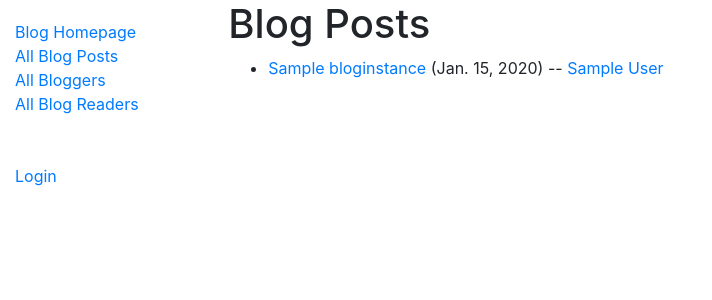
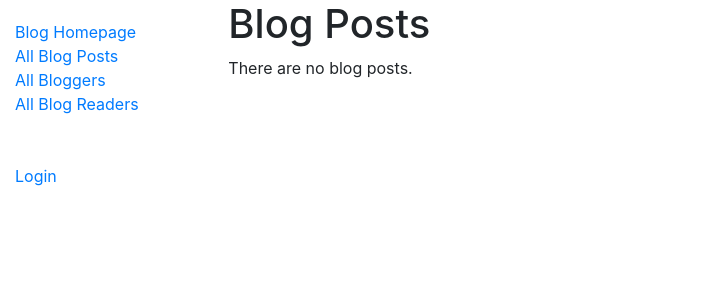
Before and after one commit to momentum-cohort-2019-05/w4-miniblog-phamm89, a Django app: page /blog/blogs in a window 1280 px wide. Shown: the top 300 px of the page, without its empty margins (0-712 px from the left). Run offline with Django 3.2, Linux system fonts and the light colour scheme; tables that the repository leaves empty hold one stand-in row (values such as "Sample post"); data that the repository does not hold is empty; some libraries are stand-ins or nearby versions.

Commit message:
Starting over without BlogInstance

```diff
--- a/diyblog/urls.py
+++ b/diyblog/urls.py
@@ -24,8 +24,8 @@
     path('', miniblog_views.index, name='index'),
     path('blog/', miniblog_views.index, name='index'),
     path('', RedirectView.as_view(url='/index/', permanent=True)),
-    path('blog/blogs', miniblog_views.BlogInstanceListView.as_view(), name='blogs'),
-    path('blog/blogs/<uuid:pk>', miniblog_views.BlogInstanceDetailView.as_view(), name='blog-detail'),
+    path('blog/blogs', miniblog_views.BlogListView.as_view(), name='blogs'),
+    path('blog/blogs/<int:pk>', miniblog_views.BlogDetailView.as_view(), name='blog-detail'),
     path('blog/bloggers', miniblog_views.BloggerListView.as_view(), name='bloggers'),
     path('blog/bloggers/<int:pk>', miniblog_views.BloggerDetailView.as_view(), name='blogger-detail'),
     path('blog/blogreaders', miniblog_views.BlogReaderListView.as_view(), name='blogreaders'),
--- a/miniblog/forms.py
+++ b/miniblog/forms.py
@@ -1,6 +1,6 @@
 from django.db import models
 from django.forms import ModelForm
-from miniblog.models import Blog, BlogInstance, Blogger, BlogReader, BlogComment
+from miniblog.models import Blog, Blogger, BlogReader, BlogComment
 
 class BlogCommentForm(ModelForm):
     class Meta:
--- a/miniblog/models.py
+++ b/miniblog/models.py
@@ -7,31 +7,16 @@
 
 class Blog(models.Model):
     """Model representing a blog, but not a specific entry of a blog."""
-    title = models.CharField(max_length=200)
+    blog_title = models.CharField(max_length=200)
 
     # Foreign Key used because blog can only have one blogger, but bloggers can have multiple blogs
     # Blogger as a string rather than object because it hasn't been declared yet in the file
     blogger = models.ForeignKey('Blogger', on_delete=models.SET_NULL, null=True)
 
-    summary = models.TextField(max_length=1000, help_text='Enter a brief summary of the blog entry')
-
-    def __str__(self):
-        """String for representing the Model object."""
-        return self.title
-
-    def get_absolute_url(self):
-        """Returns the url to access a detail record for this blog."""
-        return reverse('blog-detail', args=[str(self.id)])
-
-
-class BlogInstance(models.Model):
-    """Model representing a specific blog entry."""
-    id = models.UUIDField(primary_key=True, default=uuid.uuid4, help_text='Unique ID for this particular blog entry across whole blog')
-    blog = models.ForeignKey('Blog', on_delete=models.SET_NULL, null=True)
-    blog_title = models.CharField(max_length=200)
-    blogger = models.ForeignKey('Blogger', on_delete=models.SET_NULL, null=True)
+    # Blog Entry Date
     blog_entry_date = models.DateField(null=True, blank=True)
 
+    # Blog post
     blog_entry = models.TextField(max_length=5000, help_text='Start your blog entry here', null=True)
 
     class Meta:
@@ -39,7 +24,11 @@
 
     def __str__(self):
         """String for representing the Model object."""
-        return f'{self.id} ({self.blog.title})'
+        return self.blog_title
+
+    def get_absolute_url(self):
+        """Returns the url to access a detail record for this blog."""
+        return reverse('blog-detail', args=[str(self.id)])
 
 
 class Blogger(models.Model):
@@ -79,7 +68,7 @@
 class BlogComment(models.Model):
     """Model for the blog comments that are attached to a specific blog entry"""
     id = models.UUIDField(primary_key=True, default=uuid.uuid4, help_text='Unique ID for the comments.')
-    blog_entry = models.ForeignKey('BlogInstance', on_delete=models.SET_NULL, null=True)
+    blog_entry = models.ForeignKey('Blog', on_delete=models.SET_NULL, null=True)
     user_name = models.ForeignKey('BlogReader', on_delete=models.SET_NULL, null=True)
     comment = models.TextField(max_length=200)
     comment_date = models.DateTimeField(null=True, blank=True)
--- /dev/null
+++ b/miniblog/templates/miniblog/blog_list.html
@@ -0,0 +1,16 @@
+{% extends "base_generic.html" %}
+
+{% block content %}
+  <h1>Blog Posts</h1>
+  {% if blog_list %}
+  <ul>
+    {% for blog in blog_list %}
+    <li>
+      <a href="{{ blog.get_absolute_url }}">{{ blog.blog_title }}</a> ({{ blog.blog_entry_date }}) -- <a href="{{ blogger.get_absolute_url }}">{{ blog.blogger }}</a>
+    </li>
+  {% endfor %}
+  </ul>
+  {% else %}
+    <p>There are no blog posts.</p>
+  {% endif %}
+{% endblock %}
--- a/miniblog/templates/miniblog/bloginstance_list.html
+++ /dev/null
@@ -1,16 +0,0 @@
-{% extends "base_generic.html" %}
-
-{% block content %}
-  <h1>Blog Posts</h1>
-  {% if bloginstance_list %}
-  <ul>
-    {% for blog in bloginstance_list %}
-      <li>
-        <a href="{{ blog.get_absolute_url }}">{{ blog.blog_title }}</a> ({{ blog.blog_entry_date }}) -- <a href="{{ blogger.get_absolute_url }}">{{ blog.blogger }}</a>
-      </li>
-    {% endfor %}
-  </ul>
-  {% else %}
-    <p>There are no blog posts.</p>
-  {% endif %}
-{% endblock %}
--- a/miniblog/views.py
+++ b/miniblog/views.py
@@ -1,5 +1,5 @@
 from django.shortcuts import render, redirect, get_object_or_404
-from miniblog.models import Blog, BlogInstance, Blogger, BlogReader, BlogComment
+from miniblog.models import Blog, Blogger, BlogReader, BlogComment
 from django.views import generic
 from django.contrib.auth.mixins import LoginRequiredMixin
 from django.contrib.auth.decorators import login_required
@@ -31,13 +31,12 @@
     return render(request, 'index.html', context=context)
 
 
-class BlogInstanceListView(generic.ListView):
-    model = BlogInstance
+class BlogListView(generic.ListView):
+    model = Blog
     paginate_by = 5
 
-class BlogInstanceDetailView(generic.DetailView):
-    model = BlogInstance
-
+class BlogDetailView(generic.DetailView):
+    model = Blog
 
 class BloggerListView(generic.ListView):
     model = Blogger
```
Also changed, not shown: miniblog/admin.py (+4 -15 lines), miniblog/templates/miniblog/blog_detail.html (added, +15 -0 lines), miniblog/templates/miniblog/blogger_detail.html (+5 -14 lines), miniblog/templates/miniblog/bloginstance_detail.html (deleted, +0 -14 lines), miniblog/templates/miniblog/blogreader_detail.html (+0 -13 lines), miniblog/migrations/0001_initial.py, miniblog/migrations/0002_auto_20190622_0216.py (deleted), miniblog/migrations/0003_bloginstance_blogger.py (deleted), miniblog/migrations/0004_blogreader.py (deleted), miniblog/migrations/0005_blogcomment_user_name.py (deleted), miniblog/migrations/0006_auto_20190622_1555.py (deleted), miniblog/migrations/0007_auto_20190622_1934.py (deleted), miniblog/migrations/0008_auto_20190622_1936.py (deleted), miniblog/migrations/0009_auto_20190623_1200.py (deleted).
